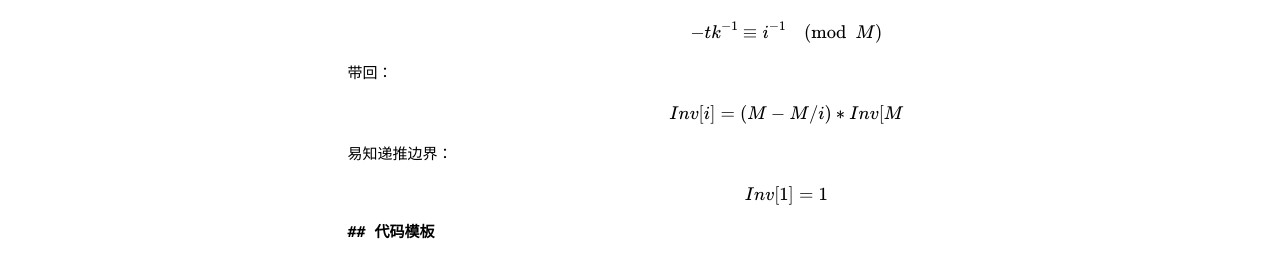
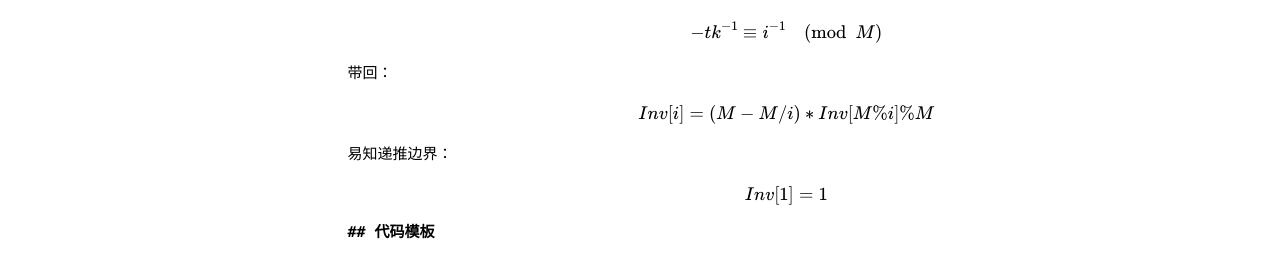
Before and after one commit to zbaxrl/zbaxrl.github.io, a Jekyll site: the page built from _posts/2016-10-31-inverse-recursion.md, in a window 1280 px wide. Shown: the part 296-563 px from the top of the page. Built offline with Jekyll 4.4.1, drawn with Linux system fonts in a browser that asks for light colours; formulas are drawn with MathJax 3.

Commit message:
[BLOG] 数论 - 递推求逆元

```diff
--- a/_posts/2016-10-31-inverse-recursion.md
+++ b/_posts/2016-10-31-inverse-recursion.md
@@ -20,7 +20,7 @@ $$ -tk^{-1} \equiv i^{-1} \pmod M $$
 
 带回：
 
-$$ Inv[i] = (M - M/i) * Inv[M % i] % M $$
+$$ Inv[i] = (M - M/i) * Inv[M \% i] \% M $$
 
 易知递推边界：
 
```
